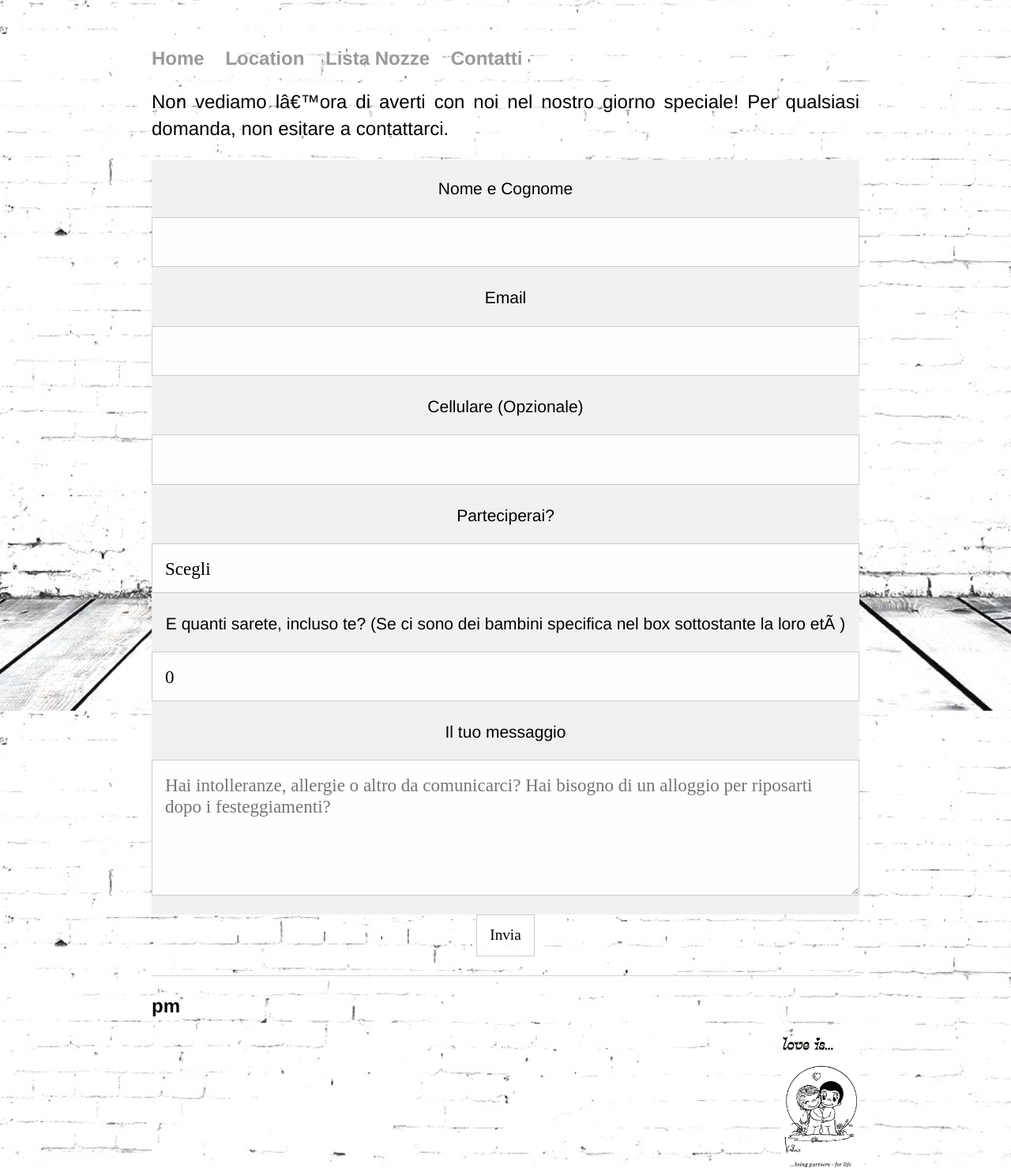
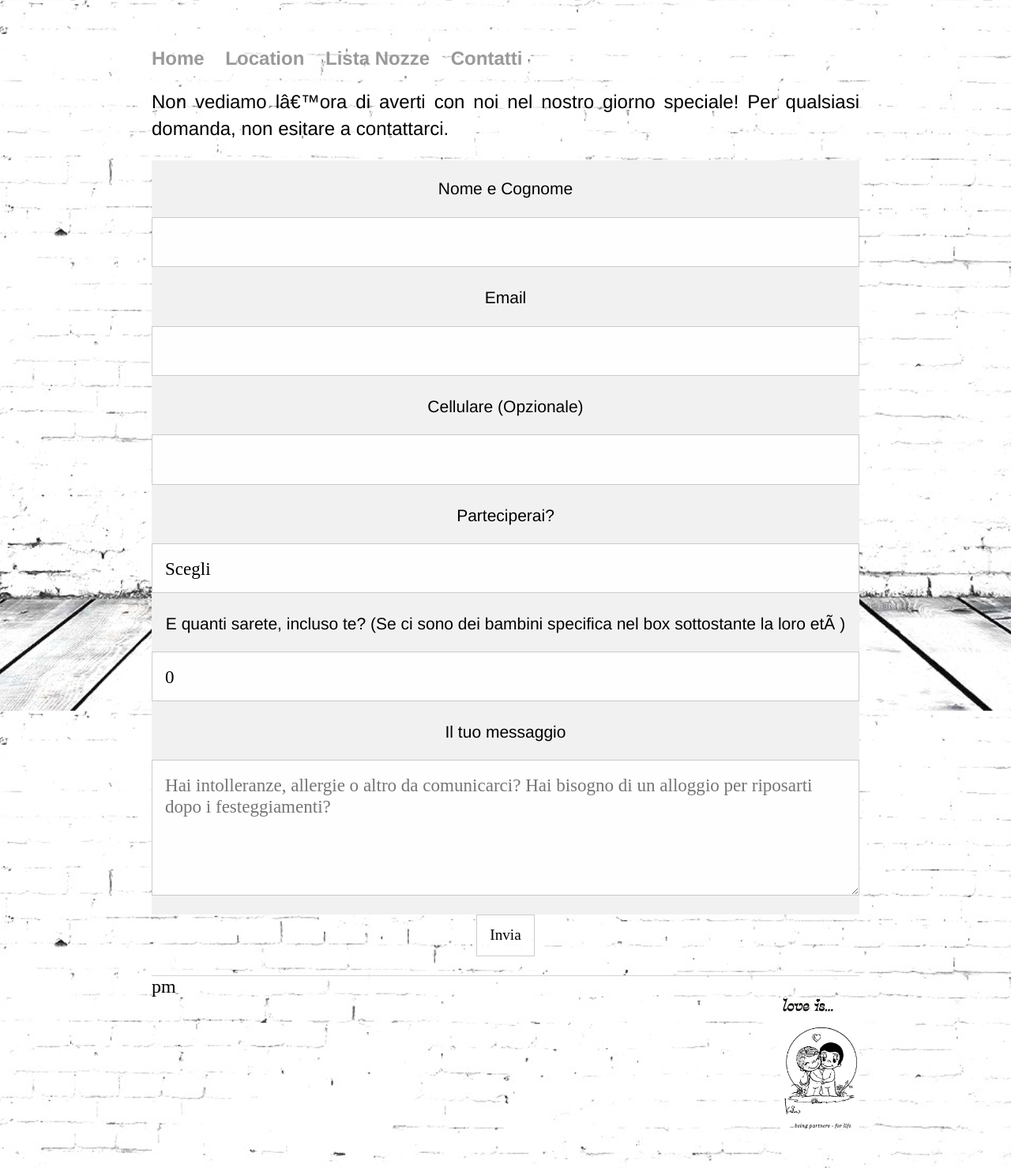
Before and after one commit to marcoelaura/marcoelaura.github.io, a Jekyll site: the page built from Contatti/index.md, in a window 1280 px wide. Shown: the whole page at 79% size. Built offline with Jekyll 4.4.1, drawn with Linux system fonts in a browser that asks for light colours.

Commit message:
Update index.md

```diff
--- a/Contatti/index.md
+++ b/Contatti/index.md
@@ -67,9 +67,7 @@ Non vediamo l'ora di averti con noi nel nostro giorno speciale! Per qualsiasi do
 </form></center>
 
 <footer>
-	<ul>
-	   <li>pm</li>
-	</ul>
+	  pm
 </footer>
 
 <div>
```
